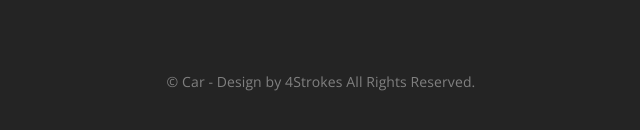
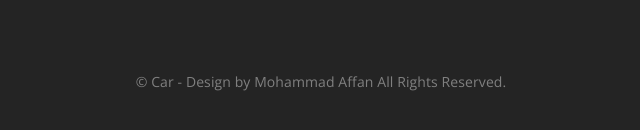
Before and after one commit to Mohammadaffan956/AutoinsuranceWallet, a plain HTML site: page our-team.html in a window 1280 px wide. Shown: the part 3080-3210 px from the top of the page, 319-959 px from the left. Drawn offline with nearby package versions, Linux system fonts and the light colour scheme; files whose address does not match are found by name.

Commit message:
Update our-team.html

```diff
--- a/our-team.html
+++ b/our-team.html
@@ -500,7 +500,7 @@
                     <div class="flat-spacer clearfix" data-desktop="63" data-mobile="40" data-smobile="40" ></div>
 
                     <div class="flat-copy-right text-center">
-                        <p>© Car - Design by 4Strokes All Rights Reserved.</p>
+                        <p>© Car - Design by Mohammad Affan All Rights Reserved.</p>
                     </div> <!-- /.flat-copy-right -->
 
                     <div class="flat-spacer clearfix" data-desktop="60" data-mobile="60" data-smobile="60" ></div>
```
